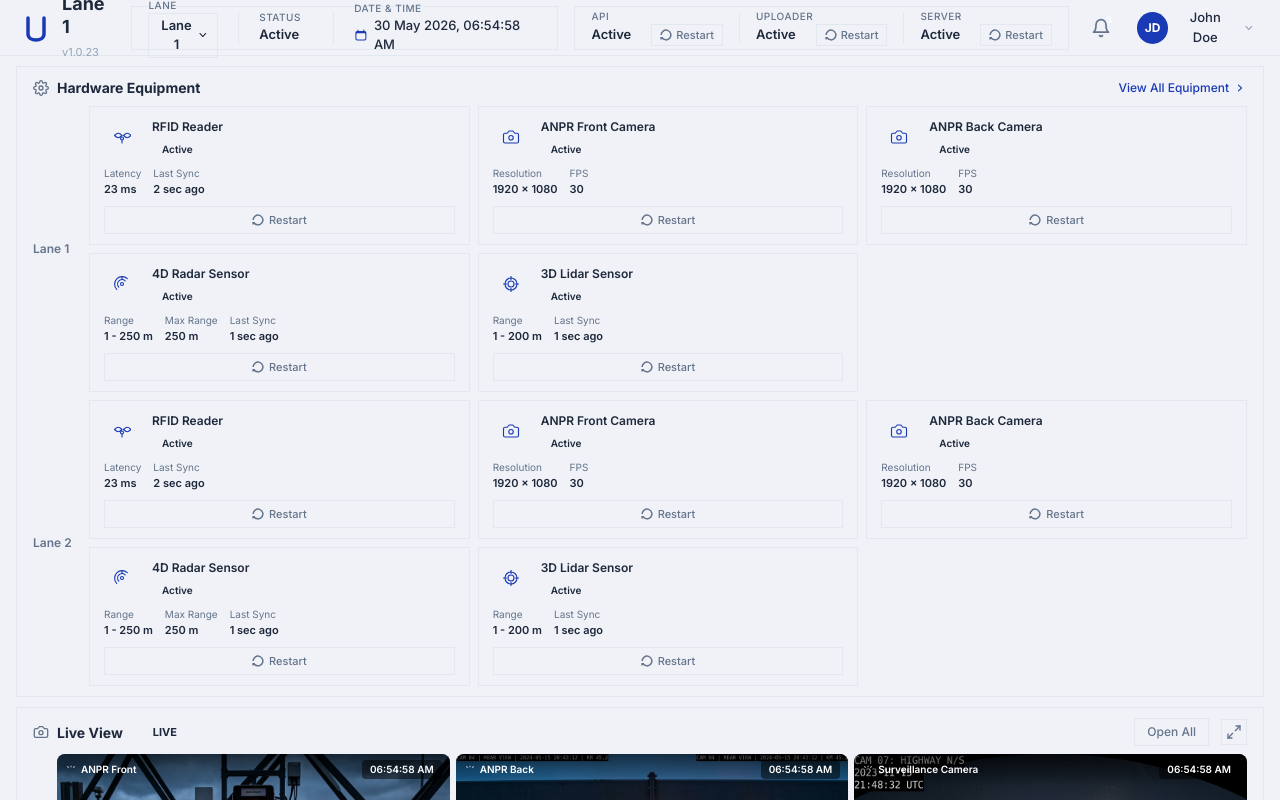
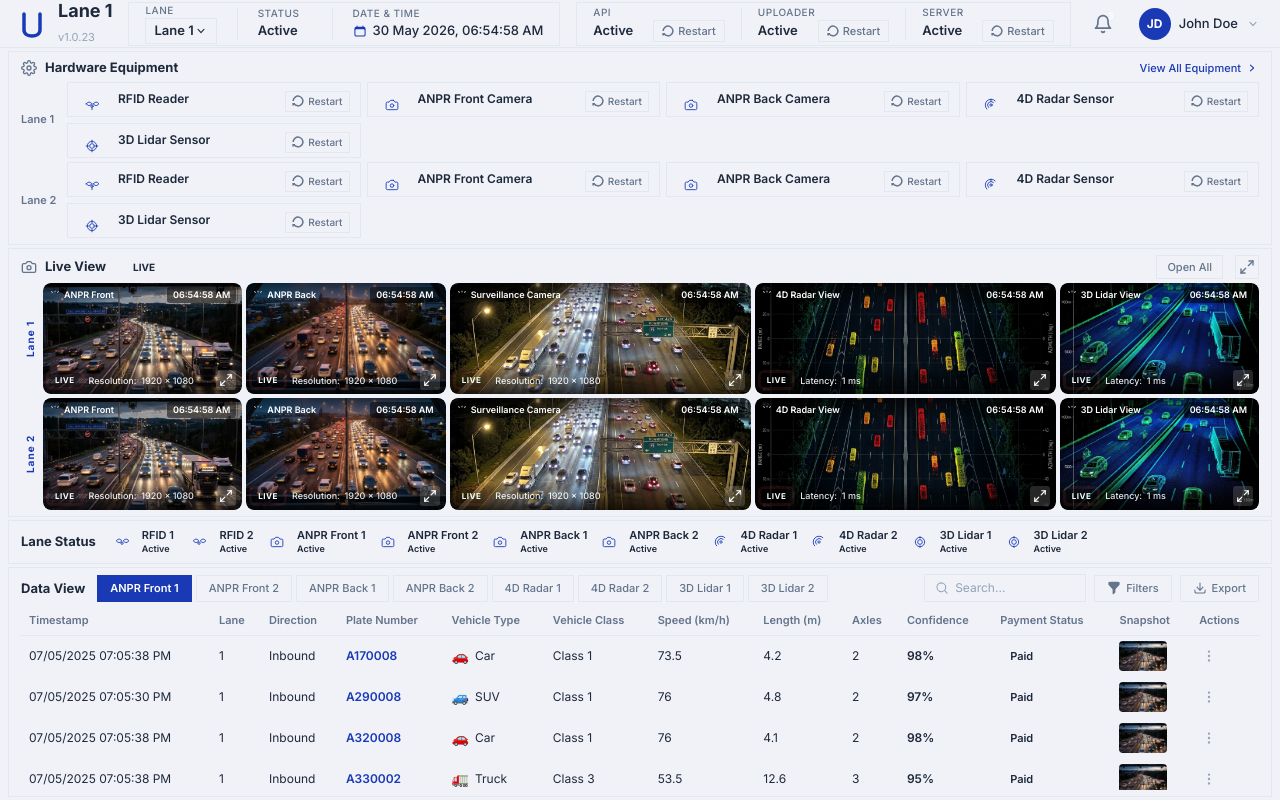
Before and after one commit to N1shkarsh-70/mlff-lane, an Angular app: page / in a window 1280 px wide. Built offline with nearby package versions, Linux system fonts and the light colour scheme.

Commit message:
change in layout structure'

```diff
--- a/src/app/app.component.css
+++ b/src/app/app.component.css
@@ -18,25 +18,32 @@
   flex: 1;
   display: flex;
   flex-direction: column;
-  gap: 6px;
-  padding: 6px 12px;
+  gap: 4px;
+  padding: 4px 10px;
   overflow: hidden;
   min-height: 0;
 }
 
-/* Distribute available height proportionally across sections */
+/* === Proportional Height Budget === */
+/* Header: ~7% (handled by the header component fixed height) */
+/* Remaining viewport distributed proportionally: */
+
 app-hardware-equipment {
-  flex: 0 0 auto;
+  flex: 0 0 26%;
+  min-height: 0;
+  overflow: hidden;
 }
 
 app-live-view {
-  flex: 1 1 0;
+  flex: 0 0 36%;
   min-height: 0;
   overflow: hidden;
 }
 
 app-lane-status {
-  flex: 0 0 auto;
+  flex: 0 0 6%;
+  min-height: 0;
+  overflow: hidden;
 }
 
 app-data-view {
@@ -45,29 +52,18 @@ app-data-view {
   overflow: hidden;
 }
 
-/* Responsive: allow scrolling on smaller screens */
-@media (max-width: 1439px) {
-  :host {
-    overflow-y: auto;
-    height: auto;
-    min-height: 100vh;
-  }
-
-  .dashboard-layout {
-    height: auto;
-    min-height: 100vh;
-    overflow: visible;
-  }
-
+/* === Large Desktop (2xl: 1536px+) === */
+@media (min-width: 1536px) {
   .dashboard-main {
-    overflow: visible;
-    gap: 10px;
-    padding: 10px 16px;
-  }
-
-  app-live-view,
-  app-data-view {
-    flex: none;
-    overflow: visible;
+    gap: 5px;
+    padding: 5px 14px;
   }
 }
+
+/* === Laptop (1366px - 1439px) density adjustment === */
+@media (max-width: 1439px) {
+  .dashboard-main {
+    gap: 3px;
+    padding: 3px 8px;
+  }
+}
--- a/src/app/components/data-view/data-view.component.css
+++ b/src/app/components/data-view/data-view.component.css
@@ -9,7 +9,7 @@
   background: var(--color-bg-card);
   border: 1px solid var(--color-border);
   border-radius: var(--radius-card);
-  padding: 8px 16px;
+  padding: 6px 12px;
   display: flex;
   flex-direction: column;
   overflow: hidden;
@@ -17,7 +17,7 @@
 }
 
 .section-title {
-  font-size: 14px;
+  font-size: 13px;
   font-weight: 700;
   color: var(--color-text-primary);
   white-space: nowrap;
@@ -27,8 +27,9 @@
   display: flex;
   align-items: center;
   justify-content: space-between;
-  margin-bottom: 6px;
+  margin-bottom: 4px;
   gap: 8px;
+  flex-shrink: 0;
 }
 
 /* Tab Bar */
--- a/src/app/components/hardware-equipment/equipment-card/equipment-card.component.css
+++ b/src/app/components/hardware-equipment/equipment-card/equipment-card.component.css
@@ -1,17 +1,20 @@
 :host {
   display: block;
+  height: 100%;
+  min-height: 0;
 }
 
 .equipment-card {
   background: var(--color-bg-card);
   border: 1px solid var(--color-border);
   border-radius: var(--radius-card);
-  padding: 12px 14px 10px;
+  padding: 8px 10px 6px;
   display: flex;
   flex-direction: column;
-  gap: 8px;
+  gap: 4px;
   transition: all 0.2s ease;
   height: 100%;
+  overflow: hidden;
 }
 .equipment-card:hover {
   border-color: var(--color-border-hover);
@@ -22,8 +25,8 @@
 }
 
 .device-icon-wrapper {
-  width: 36px;
-  height: 36px;
+  width: 28px;
+  height: 28px;
   border-radius: 50%;
   background: var(--color-primary-light);
   display: flex;
@@ -32,18 +35,18 @@
   flex-shrink: 0;
 }
 .device-icon {
-  width: 18px;
-  height: 18px;
+  width: 14px;
+  height: 14px;
   color: var(--color-primary);
 }
 
 .status-badge {
   display: inline-flex;
   align-items: center;
-  gap: 4px;
-  font-size: 10px;
+  gap: 3px;
+  font-size: 9px;
   font-weight: 600;
-  margin-top: 2px;
+  margin-top: 1px;
 }
 .status-badge.active {
   color: var(--color-success);
@@ -53,8 +56,8 @@
 }
 
 .status-dot-small {
-  width: 6px;
-  height: 6px;
+  width: 5px;
+  height: 5px;
   border-radius: 50%;
   background: var(--color-text-muted);
 }
@@ -66,7 +69,7 @@
 .metrics-grid {
   display: flex;
   flex-wrap: wrap;
-  gap: 4px 12px;
+  gap: 2px 10px;
 }
 
 .metric-item {
@@ -74,12 +77,12 @@
   flex-direction: column;
 }
 .metric-label {
-  font-size: 10px;
+  font-size: 9px;
   color: var(--color-text-secondary);
   font-weight: 400;
 }
 .metric-value {
-  font-size: 11px;
+  font-size: 10px;
   font-weight: 600;
   color: var(--color-text-primary);
 }
@@ -88,10 +91,9 @@
   display: flex;
   align-items: center;
   justify-content: center;
-  gap: 5px;
-  width: 100%;
-  padding: 5px 0;
-  font-size: 11px;
+  gap: 4px;
+  padding: 2px 6px;
+  font-size: 10px;
   font-weight: 500;
   color: var(--color-text-secondary);
   background: var(--color-bg-card);
@@ -99,7 +101,8 @@
   border-radius: var(--radius-btn);
   cursor: pointer;
   transition: all 0.2s;
-  margin-top: auto;
+  margin-left: auto;
+  flex-shrink: 0;
 }
 .restart-button:hover {
   border-color: var(--color-primary);
--- a/src/app/components/hardware-equipment/equipment-card/equipment-card.component.html
+++ b/src/app/components/hardware-equipment/equipment-card/equipment-card.component.html
@@ -52,6 +52,12 @@
         {{ device().status === 'active' ? 'Active' : 'Inactive' }}
       </span>
     </div>
+
+    <!-- Restart Button -->
+    <button class="restart-button" (click)="onRestart()" [disabled]="isRestarting()">
+      <svg class="w-3 h-3" [class.animate-spin-once]="isRestarting()" viewBox="0 0 16 16" fill="none" stroke="currentColor" stroke-width="2"><path d="M1.5 8a6.5 6.5 0 1 1 1.02 3.5M1.5 14v-2.5H4"/></svg>
+      Restart
+    </button>
   </div>
 
   <!-- Metrics -->
@@ -63,10 +69,4 @@
       </div>
     }
   </div>
-
-  <!-- Restart Button -->
-  <button class="restart-button" (click)="onRestart()" [disabled]="isRestarting()">
-    <svg class="w-3 h-3" [class.animate-spin-once]="isRestarting()" viewBox="0 0 16 16" fill="none" stroke="currentColor" stroke-width="2"><path d="M1.5 8a6.5 6.5 0 1 1 1.02 3.5M1.5 14v-2.5H4"/></svg>
-    Restart
-  </button>
 </div>
--- a/src/app/components/hardware-equipment/hardware-equipment.component.css
+++ b/src/app/components/hardware-equipment/hardware-equipment.component.css
@@ -1,23 +1,31 @@
 :host {
   display: block;
+  height: 100%;
+  min-height: 0;
+  overflow: hidden;
 }
 
 .hardware-section {
   background: var(--color-bg-card);
   border: 1px solid var(--color-border);
   border-radius: var(--radius-card);
-  padding: 10px 16px;
+  padding: 6px 12px;
+  height: 100%;
+  display: flex;
+  flex-direction: column;
+  overflow: hidden;
 }
 
 .section-header {
   display: flex;
   align-items: center;
   justify-content: space-between;
-  margin-bottom: 8px;
+  margin-bottom: 4px;
+  flex-shrink: 0;
 }
 
 .section-title {
-  font-size: 14px;
+  font-size: 13px;
   font-weight: 700;
   color: var(--color-text-primary);
 }
@@ -26,7 +34,7 @@
   display: flex;
   align-items: center;
   gap: 4px;
-  font-size: 12px;
+  font-size: 11px;
   font-weight: 500;
   color: var(--color-primary);
   text-decoration: none;
@@ -39,8 +47,10 @@
 .lane-row {
   display: flex;
   align-items: stretch;
-  gap: 8px;
-  margin-bottom: 8px;
+  gap: 6px;
+  margin-bottom: 4px;
+  flex: 1;
+  min-height: 0;
 }
 .lane-row:last-child {
   margin-bottom: 0;
@@ -48,10 +58,10 @@
 
 .lane-label {
   writing-mode: horizontal-tb;
-  font-size: 12px;
+  font-size: 11px;
   font-weight: 600;
   color: var(--color-text-secondary);
-  min-width: 48px;
+  min-width: 40px;
   display: flex;
   align-items: center;
   flex-shrink: 0;
@@ -60,24 +70,19 @@
 .equipment-grid {
   display: grid;
   grid-template-columns: repeat(5, 1fr);
-  gap: 8px;
+  gap: 6px;
   flex: 1;
 }
 
+/* Responsive: laptop */
 @media (max-width: 1439px) {
+  .equipment-grid {
+    grid-template-columns: repeat(4, 1fr);
+  }
+}
+
+@media (max-width: 1279px) {
   .equipment-grid {
     grid-template-columns: repeat(3, 1fr);
   }
 }
-
-@media (max-width: 767px) {
-  .equipment-grid {
-    grid-template-columns: 1fr;
-  }
-  .lane-row {
-    flex-direction: column;
-  }
-  .lane-label {
-    writing-mode: horizontal-tb;
-  }
-}
--- a/src/app/components/header/header.component.css
+++ b/src/app/components/header/header.component.css
@@ -6,12 +6,13 @@
   display: flex;
   align-items: center;
   justify-content: space-between;
-  padding: 0 20px;
-  height: 56px;
+  padding: 0 16px;
+  height: 48px;
   background: var(--color-bg-card);
   border-bottom: 1px solid var(--color-border);
   box-shadow: var(--shadow-header);
-  gap: 16px;
+  gap: 12px;
+  flex-shrink: 0;
 }
 
 .logo-icon {
--- a/src/app/components/lane-status/lane-status.component.css
+++ b/src/app/components/lane-status/lane-status.component.css
@@ -1,38 +1,50 @@
 :host {
   display: block;
+  height: 100%;
+  min-height: 0;
+  overflow: hidden;
 }
 
 .lane-status-section {
   background: var(--color-bg-card);
   border: 1px solid var(--color-border);
   border-radius: var(--radius-card);
-  padding: 8px 16px;
+  padding: 4px 12px;
+  height: 100%;
+  display: flex;
+  align-items: center;
+  gap: 12px;
+  overflow: hidden;
 }
 
 .section-title {
-  font-size: 14px;
+  font-size: 13px;
   font-weight: 700;
   color: var(--color-text-primary);
-  margin-bottom: 8px;
+  white-space: nowrap;
+  flex-shrink: 0;
 }
 
 .status-chips {
   display: flex;
-  flex-wrap: wrap;
-  gap: 10px;
+  flex-wrap: nowrap;
+  gap: 8px;
+  flex: 1;
+  overflow-x: auto;
+  align-items: center;
 }
 
 .status-chip {
   display: flex;
   align-items: center;
-  gap: 8px;
-  flex: 1;
-  min-width: 120px;
+  gap: 6px;
+  flex-shrink: 0;
+  white-space: nowrap;
 }
 
 .chip-icon {
-  width: 36px;
-  height: 36px;
+  width: 28px;
+  height: 28px;
   border-radius: 50%;
   background: var(--color-primary-light);
   display: flex;
@@ -41,6 +53,10 @@
   flex-shrink: 0;
   color: var(--color-primary);
 }
+.chip-icon svg {
+  width: 14px;
+  height: 14px;
+}
 
 .chip-info {
   display: flex;
@@ -48,7 +64,7 @@
 }
 
 .chip-name {
-  font-size: 12px;
+  font-size: 11px;
   font-weight: 600;
   color: var(--color-text-primary);
   line-height: 1.2;
@@ -57,8 +73,8 @@
 .chip-status {
   display: flex;
   align-items: center;
-  gap: 4px;
-  font-size: 10px;
+  gap: 3px;
+  font-size: 9px;
   font-weight: 600;
   color: var(--color-text-muted);
 }
@@ -67,8 +83,8 @@
 }
 
 .chip-dot {
-  width: 6px;
-  height: 6px;
+  width: 5px;
+  height: 5px;
   border-radius: 50%;
   background: var(--color-text-muted);
 }
@@ -76,15 +92,3 @@
   background: var(--color-success);
   animation: pulse-dot 2s ease-in-out infinite;
 }
-
-@media (max-width: 767px) {
-  .status-chips {
-    overflow-x: auto;
-    flex-wrap: nowrap;
-    padding-bottom: 4px;
-  }
-  .status-chip {
-    flex: none;
-    min-width: 130px;
-  }
-}
--- a/src/app/components/lane-status/lane-status.component.html
+++ b/src/app/components/lane-status/lane-status.component.html
@@ -1,5 +1,5 @@
 <section class="lane-status-section">
-  <h2 class="section-title">Lane Status</h2>
+  <span class="section-title">Lane Status</span>
   <div class="status-chips">
     @for (device of devices(); track device.id) {
       <div class="status-chip">
--- a/src/app/components/live-view/feed-panel/feed-panel.component.css
+++ b/src/app/components/live-view/feed-panel/feed-panel.component.css
@@ -1,5 +1,8 @@
 :host {
   display: block;
+  height: 100%;
+  min-height: 0;
+  overflow: hidden;
 }
 
 .feed-container {
@@ -9,6 +12,7 @@
   background: var(--color-bg-dark);
   cursor: pointer;
   height: 100%;
+  min-height: 0;
 }
 
 .feed-image {
@@ -31,7 +35,7 @@
   display: flex;
   align-items: center;
   justify-content: space-between;
-  padding: 6px 8px;
+  padding: 4px 6px;
   background: linear-gradient(to bottom, rgba(0, 0, 0, 0.6), transparent);
   z-index: 2;
 }
@@ -39,19 +43,19 @@
 .feed-name {
   display: flex;
   align-items: center;
-  gap: 4px;
-  font-size: 10px;
+  gap: 3px;
+  font-size: 9px;
   font-weight: 600;
   color: white;
 }
 
 .feed-timestamp {
-  font-size: 10px;
+  font-size: 9px;
   font-weight: 600;
   color: white;
   background: rgba(0, 0, 0, 0.5);
-  padding: 2px 8px;
-  border-radius: 4px;
+  padding: 1px 6px;
+  border-radius: 3px;
 }
 
 .feed-overlay-bottom {
@@ -62,7 +66,7 @@
   display: flex;
   align-items: center;
   justify-content: space-between;
-  padding: 6px 8px;
+  padding: 4px 6px;
   background: linear-gradient(to top, rgba(0, 0, 0, 0.7), transparent);
   z-index: 2;
 }
@@ -72,16 +76,16 @@
   align-items: center;
   background: var(--color-danger);
   color: white;
-  font-size: 9px;
+  font-size: 8px;
   font-weight: 700;
-  padding: 2px 8px;
-  border-radius: 4px;
+  padding: 1px 6px;
+  border-radius: 3px;
   letter-spacing: 0.5px;
   animation: pulse-live 1.5s ease-in-out infinite;
 }
 
 .feed-metric {
-  font-size: 10px;
+  font-size: 9px;
   color: rgba(255, 255, 255, 0.9);
   font-weight: 500;
 }
@@ -90,8 +94,8 @@
   background: rgba(255, 255, 255, 0.15);
   border: none;
   color: white;
-  padding: 4px;
-  border-radius: 4px;
+  padding: 3px;
+  border-radius: 3px;
   cursor: pointer;
   transition: background 0.2s;
   display: flex;
--- a/src/app/components/live-view/live-view.component.css
+++ b/src/app/components/live-view/live-view.component.css
@@ -9,7 +9,7 @@
   background: var(--color-bg-card);
   border: 1px solid var(--color-border);
   border-radius: var(--radius-card);
-  padding: 10px 16px;
+  padding: 6px 12px;
   height: 100%;
   display: flex;
   flex-direction: column;
@@ -20,11 +20,12 @@
   display: flex;
   align-items: center;
   justify-content: space-between;
-  margin-bottom: 8px;
+  margin-bottom: 4px;
+  flex-shrink: 0;
 }
 
 .section-title {
-  font-size: 14px;
+  font-size: 13px;
   font-weight: 700;
   color: var(--color-text-primary);
 }
@@ -33,29 +34,29 @@
   display: inline-flex;
   align-items: center;
   gap: 5px;
-  font-size: 11px;
+  font-size: 10px;
   font-weight: 700;
   color: var(--color-success);
   background: var(--color-success-light);
-  padding: 2px 10px;
+  padding: 2px 8px;
   border-radius: var(--radius-pill);
 }
 
 .live-dot {
-  width: 7px;
-  height: 7px;
+  width: 6px;
+  height: 6px;
   border-radius: 50%;
   background: var(--color-success);
   animation: pulse-dot 1.5s ease-in-out infinite;
 }
 
 .open-all-btn {
-  font-size: 12px;
+  font-size: 11px;
   font-weight: 500;
   color: var(--color-text-secondary);
   background: none;
   border: 1px solid var(--color-border);
-  padding: 4px 12px;
+  padding: 3px 10px;
   border-radius: var(--radius-btn);
   cursor: pointer;
   transition: all 0.2s;
@@ -69,7 +70,7 @@
   background: none;
   border: 1px solid var(--color-border);
   color: var(--color-text-secondary);
-  padding: 4px;
+  padding: 3px;
   border-radius: var(--radius-btn);
   cursor: pointer;
   transition: all 0.2s;
@@ -84,7 +85,7 @@
 .lane-feed-row {
   display: flex;
   gap: 4px;
-  margin-bottom: 6px;
+  margin-bottom: 4px;
   flex: 1;
   min-height: 0;
 }
@@ -96,39 +97,78 @@
   writing-mode: vertical-rl;
   text-orientation: mixed;
   transform: rotate(180deg);
-  font-size: 11px;
+  font-size: 10px;
   font-weight: 700;
   color: var(--color-primary);
   display: flex;
   align-items: center;
   justify-content: center;
-  min-width: 20px;
+  min-width: 18px;
   letter-spacing: 1px;
   flex-shrink: 0;
 }
 
+/* === Weighted 12-Column Grid === */
 .feeds-grid {
   display: grid;
-  grid-template-columns: repeat(5, 1fr);
-  gap: 6px;
+  grid-template-columns: repeat(12, 1fr);
+  gap: 4px;
   flex: 1;
+  min-height: 0;
+  height: 100%;
 }
 
-@media (max-width: 1439px) {
+/* Feed cell column spans based on feed type */
+.feed-cell {
+  height: 100%;
+  min-height: 0;
+  overflow: hidden;
+  border-radius: 8px;
+}
+
+/* ANPR Front: 2 cols */
+.feed-cell[data-feed-type="anpr-front"] {
+  grid-column: span 2;
+}
+
+/* ANPR Back: 2 cols */
+.feed-cell[data-feed-type="anpr-back"] {
+  grid-column: span 2;
+}
+
+/* Surveillance Camera: 3 cols */
+.feed-cell[data-feed-type="surveillance"] {
+  grid-column: span 3;
+}
+
+/* 4D Radar: 3 cols */
+.feed-cell[data-feed-type="radar-4d"] {
+  grid-column: span 3;
+}
+
+/* 3D LiDAR: 2 cols */
+.feed-cell[data-feed-type="lidar-3d"] {
+  grid-column: span 2;
+}
+
+/* Ensure feed-panel fills the cell */
+.feed-cell app-feed-panel {
+  display: block;
+  height: 100%;
+}
+
+/* Responsive: laptop (collapse to simpler grid) */
+@media (max-width: 1279px) {
   .feeds-grid {
-    grid-template-columns: repeat(3, 1fr);
+    grid-template-columns: repeat(6, 1fr);
+  }
+  .feed-cell[data-feed-type="anpr-front"],
+  .feed-cell[data-feed-type="anpr-back"],
+  .feed-cell[data-feed-type="lidar-3d"] {
+    grid-column: span 2;
+  }
+  .feed-cell[data-feed-type="surveillance"],
+  .feed-cell[data-feed-type="radar-4d"] {
+    grid-column: span 2;
   }
 }
-
-@media (max-width: 767px) {
-  .feeds-grid {
-    grid-template-columns: 1fr;
-  }
-  .lane-feed-row {
-    flex-direction: column;
-  }
-  .lane-label-vertical {
-    writing-mode: horizontal-tb;
-    transform: none;
-  }
-}
--- a/src/app/components/live-view/live-view.component.html
+++ b/src/app/components/live-view/live-view.component.html
@@ -30,7 +30,9 @@
     <span class="lane-label-vertical">Lane 1</span>
     <div class="feeds-grid">
       @for (feed of liveFeedService.lane1Feeds(); track feed.id) {
-        <app-feed-panel [feed]="feed" />
+        <div class="feed-cell" [attr.data-feed-type]="feed.type">
+          <app-feed-panel [feed]="feed" />
+        </div>
       }
     </div>
   </div>
@@ -40,7 +42,9 @@
     <span class="lane-label-vertical">Lane 2</span>
     <div class="feeds-grid">
       @for (feed of liveFeedService.lane2Feeds(); track feed.id) {
-        <app-feed-panel [feed]="feed" />
+        <div class="feed-cell" [attr.data-feed-type]="feed.type">
+          <app-feed-panel [feed]="feed" />
+        </div>
       }
     </div>
   </div>
--- a/src/styles.css
+++ b/src/styles.css
@@ -125,10 +125,3 @@ html, body {
 .animate-fade-in {
   animation: fade-in 0.3s ease-out;
 }
-
-/* === Responsive: enable scroll for smaller screens === */
-@media (max-width: 1439px) {
-  html, body {
-    overflow-y: auto;
-  }
-}
```
